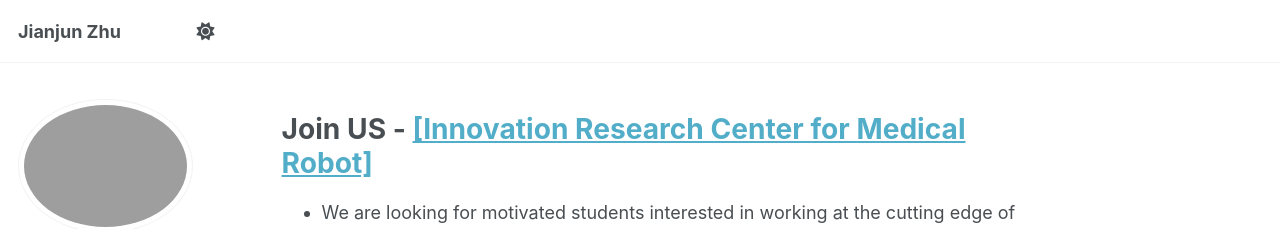
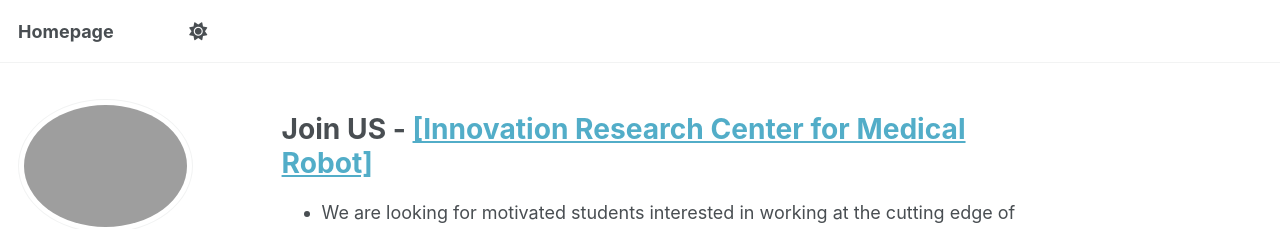
Before and after one commit to JianjunZhu/JianjunZhu.github.io, a Jekyll site: the page built from _pages/about.md, in a window 1280 px wide. Shown: the top 229 px of the page. Built offline with Jekyll 4.4.1, drawn with Linux system fonts in a browser that asks for light colours; some web fonts are replaced; a script that is not in the unit is left out.

Commit message:
Update _config.yml

```diff
--- a/_config.yml
+++ b/_config.yml
@@ -9,7 +9,7 @@
 # Basic Site Settings
 locale                   : "en-US"
 site_theme               : "default" # Currently available options are "default", "air"
-title                    : "Jianjun Zhu"
+title                    : "Homepage"
 title_separator          : "-"
 name                     : &name "Jianjun Zhu"
 description              : &description "Assistant Professor at MUST"   # Update this with a general description of your site, this is the default if not overridden by a page
```
